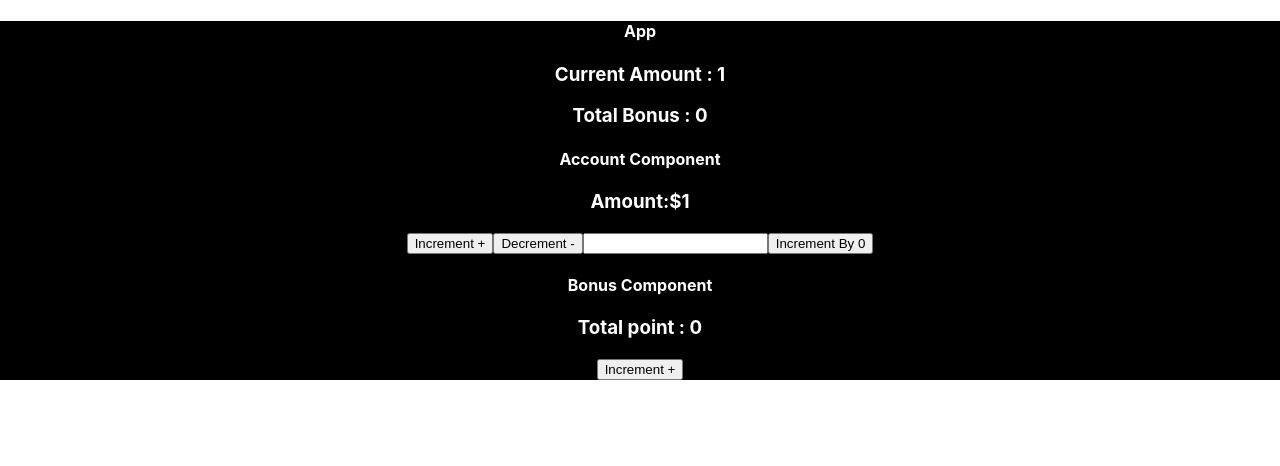
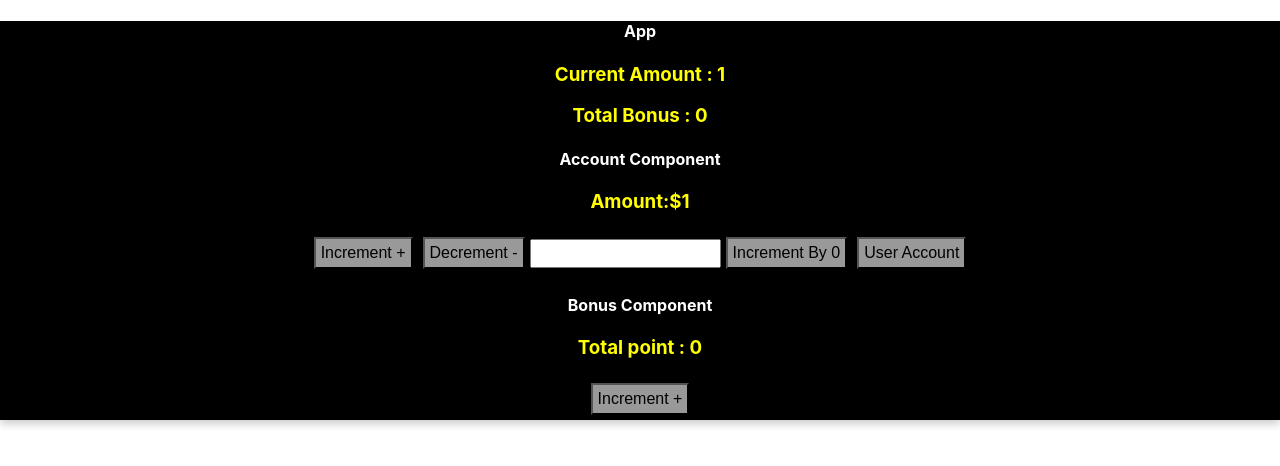
Before and after one commit to Niti9/Redux_, a React (Create React App) app: page / in a window 1280 px wide. Shown: the top 466 px of the page. Built offline with nearby package versions, Linux system fonts and the light colour scheme.

Commit message:
using USER ACCOUNT details like getUserAccount

```diff
--- /dev/null
+++ b/db.json
@@ -0,0 +1,10 @@
+{
+  "accounts": [
+    { "id": 1, "amount": 200 },
+    { "id": 2, "amount": 100 }
+  ],
+  "bonus": [
+    { "id": 1, "points": 2 },
+    { "id": 2, "points": 3 }
+  ]
+}
--- a/src/App.css
+++ b/src/App.css
@@ -42,3 +42,43 @@
   background-color: black;
   color:white;
 }
+
+
+.card{
+  box-shadow: 0  4px 8px 0 rgba(0,0,0,0.2);
+  transition: 0.3s;
+  width: 100%;
+}
+
+.card:hover{
+  box-shadow: 0 8px 16px 0 rgba(0,0,0,0.2);
+}
+
+.container{
+  text-align: center;
+}
+
+h3{
+  color: yellow;
+}
+
+button{
+  padding: 5px;
+  background-color: #999;
+  color: black;
+  font-size: 1rem;
+  margin: 5px;
+}
+
+input{
+  padding: 5px;
+}
+.record{
+  color: white;
+  font-weight: bold;
+  border: 1px dashed yellow;
+}
+
+p{
+  color: white;
+}
--- a/src/App.js
+++ b/src/App.js
@@ -4,13 +4,6 @@
 //Here we try to make "global state " to "redux"
 //"useSelector " help to access state from React
 //"useDispatch" change state from anywhere
-
-
-
-
-
-
-
 
 // import './App.css';
 // // import AddProduct from './AddProduct';
@@ -65,15 +58,6 @@
 
 // export default App;
 
-
-
-
-
-
-
-
-
-
 // //Now we try to pass prop from
 // //App.js to account and bonus.js
 
@@ -101,16 +85,11 @@
 //     setAccount({ amount: account.amount + value });
 //   };
 
-
-
 //   const incrementBonus = () => {
 //     setBonus({ points: bonus.points + 1 });
 //   };
 
-
-
 //   return (
-
 
 //     <div className="App">
 //       <h4> App</h4>
@@ -132,15 +111,6 @@
 // }
 
 // export default App;
-
-
-
-
-
-
-
-
-
 
 //now we will take data from reducers
 //because globally data will share
@@ -171,16 +141,11 @@
 //     setAccount({ amount: account.amount + value });
 //   };
 
-
-
 //   const incrementBonus = () => {
 //     setBonus({ points: bonus.points + 1 });
 //   };
 
-
-
 //   return (
-
 
 //     <div className="App">
 //       <h4> App</h4>
@@ -206,23 +171,40 @@
 
 // export default App;
 
-
-
-
-
-
-
-
-
-
-
-
-
-
 // Ab suru hoga React-redux through importing library
 // aur kuch chize jaise store aur dispatch ko edit or change
 //kar sakenge iss library se
 
+// import { useSelector } from "react-redux";
+// import "./App.css";
+// import Account from "./components/Account";
+// import Bonus from "./components/Bonus";
+
+// function App() {
+
+//   // ab  useSelector aur useDispatch
+//   // Provider se deta hai
+
+//   const amount = useSelector(state=>state.account.amount)
+//   const point = useSelector(state=>state.bonus.points)
+
+//   return (
+
+//     <div className="App">
+//       <h4> App</h4>
+//       {/* getState used for globally access the store data */}
+//       <h3> Current Amount : {amount}</h3>
+//       <h3> Total Bonus : {point} </h3>
+
+//       <Account></Account>
+//       <Bonus></Bonus>
+//     </div>
+//   );
+// }
+
+// export default App;
+
+// ab hum use karenge "getUserFullfilled ,pending etc"
 
 import { useSelector } from "react-redux";
 import "./App.css";
@@ -230,19 +212,36 @@ import Account from "./components/Account";
 import Bonus from "./components/Bonus";
 
 function App() {
-
   // ab  useSelector aur useDispatch
   // Provider se deta hai
 
-  const amount = useSelector(state=>state.account.amount)
-  const point = useSelector(state=>state.bonus.points)
+  const amount = useSelector((state) => state.account.amount);
+  const point = useSelector((state) => state.bonus.points);
+
+  //iss state.account tak use karne se hum pending, fullfiled ko bhi yahan use kar sakenge
+  const account = useSelector((state) => state.account);
 
   return (
-
     <div className="App">
       <h4> App</h4>
+      {/* Normal condition */}
+
+      {/* {account.pending ? (
+        <p> loading...</p>
+      ) : (
+        <h3> Current Amount : {amount}</h3>
+      )} */}
+
+      {/* or to print error message and output   */}
+      {account.pending ? (
+        <p> loading...</p>
+      ) : account.error ? (
+        <p>{account.error}</p>
+      ) : (
+        <h3> Current Amount : {amount}</h3>
+      )}
+
       {/* getState used for globally access the store data */}
-      <h3> Current Amount : {amount}</h3>
       <h3> Total Bonus : {point} </h3>
 
       <Account></Account>
--- a/src/actions/index.js
+++ b/src/actions/index.js
@@ -23,7 +23,7 @@ export function getUserAccount(id) { // new action for thunk (here dispatch, and
     return async (dispatch, getState) => {
         try {
             dispatch(getAccountUserPending());
-            const { data } = await axios.get(`http://localhost:3000/account/${id}`) //ye db.json ka accounts ka data le rhe hai
+            const { data } = await axios.get(`http://localhost:8080/accounts/${id}`) //ye db.json ka accounts ka data le rhe hai
             dispatch(getAccountUserFulFilled(data.amount))
 
         }
--- a/src/components/Account.js
+++ b/src/components/Account.js
@@ -46,10 +46,10 @@
 
 // second code here we remove all useState hook
 // and function create in App.js and get or passed props here
-
+ // and also importing here getUserAccount
 import { useState } from "react";
 import { useSelector, useDispatch } from 'react-redux';
-import {increment, decrement, incrementByAmount} from '../actions';
+import {increment, decrement, incrementByAmount, getUserAccount} from '../actions';
 
 function Account() {
   const [value, setValue] = useState(0);
@@ -74,6 +74,12 @@ function Account() {
         <button onClick={() => dispatch(incrementByAmount(value))}>
           Increment By {value}
         </button>
+
+        {/* isse hum db.json se account se 1 id ki value access karenge
+        aur dispatch karenge App.js mein */}
+        <button onClick={() => dispatch(getUserAccount(1))}>
+          User Account
+        </button>
       </div>
     </div>
   );
```
Also changed, not shown: db-1696054584717.json (added, +22 -0 lines), info.txt.
